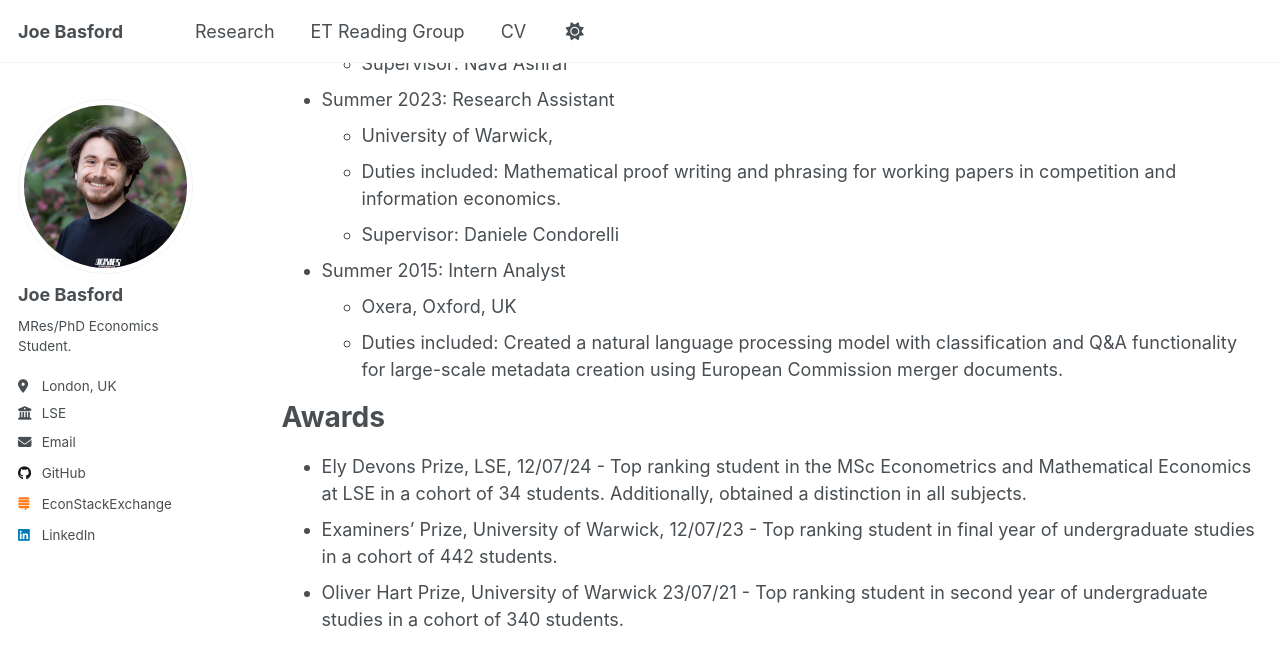
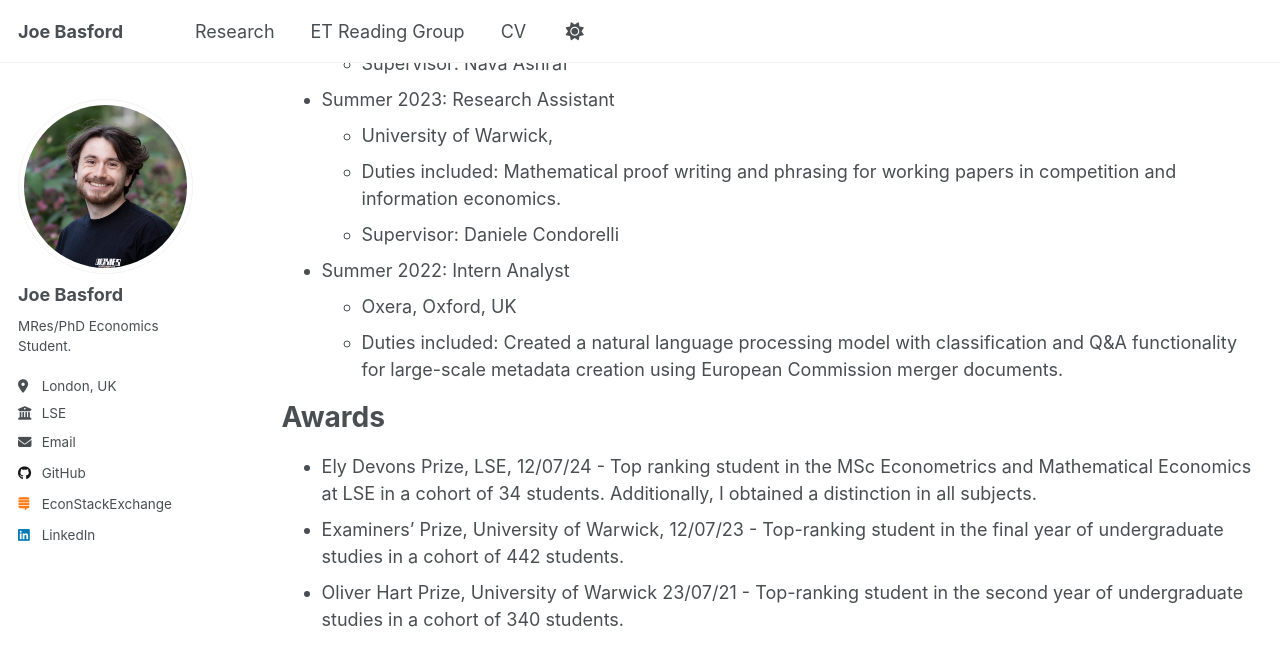
Before and after one commit to Joe-Basford/Joe-Basford.github.io, a Jekyll site: the page built from _pages/cv.md, in a window 1280 px wide and 900 px high, scrolled down 420 px. Shown: the top 666 px of the window. Built offline with Jekyll 4.4.1, drawn with Linux system fonts in a browser that asks for light colours.

Commit message:
Update cv.md

```diff
--- a/_pages/cv.md
+++ b/_pages/cv.md
@@ -27,7 +27,7 @@ Work experience
   * Duties included: Mathematical proof writing and phrasing for working papers in competition and information economics.
   * Supervisor: Daniele Condorelli
 
-* Summer 2015: Intern Analyst
+* Summer 2022: Intern Analyst
   * Oxera, Oxford, UK
   * Duties included: Created a natural language processing model with classification and Q&A functionality for large-scale metadata
 creation using European Commission merger documents.
@@ -35,6 +35,6 @@ creation using European Commission merger documents.
 Awards
 ======
 * Ely Devons Prize, LSE, 12/07/24 - Top ranking student in the MSc Econometrics and Mathematical Economics at LSE in a cohort of 34
-students. Additionally, obtained a distinction in all subjects.
-* Examiners’ Prize, University of Warwick, 12/07/23 - Top ranking student in final year of undergraduate studies in a cohort of 442 students.
-* Oliver Hart Prize, University of Warwick 23/07/21 - Top ranking student in second year of undergraduate studies in a cohort of 340 students.
+students. Additionally, I obtained a distinction in all subjects.
+* Examiners’ Prize, University of Warwick, 12/07/23 - Top-ranking student in the final year of undergraduate studies in a cohort of 442 students.
+* Oliver Hart Prize, University of Warwick 23/07/21 - Top-ranking student in the second year of undergraduate studies in a cohort of 340 students.
```
